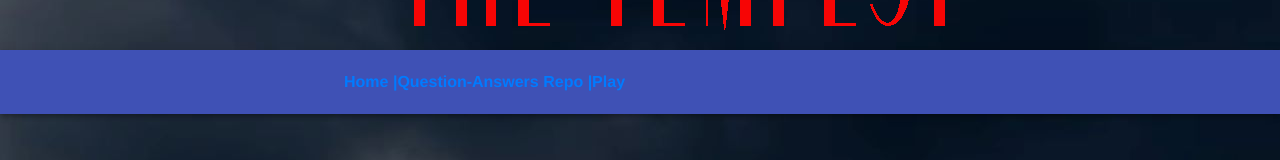
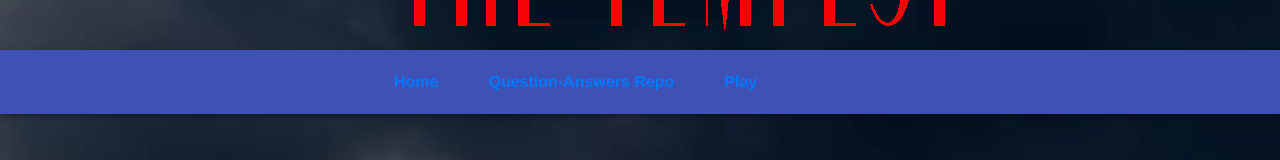
Before and after one commit to dpippert/CS554FinalProject, a React (Create React App) app in the folder client/: page / in a window 1280 px wide. Shown: the part 150-310 px from the top of the page. Built offline with nearby package versions, Linux system fonts and the light colour scheme; no server answers; sample sign-in values are in the browser's storage.

Commit message:
Chnages in navigation

```diff
--- a/client/src/App.css
+++ b/client/src/App.css
@@ -62,3 +62,9 @@ nav {
   font-weight: bold;
   color: gold;
 }
+.nav{
+  padding-left:50px;
+}
+.a{
+  color:gold
+}
--- a/client/src/Navigation.js
+++ b/client/src/Navigation.js
@@ -40,28 +40,28 @@ const NavigationAuth = () => {
 					>
                         	<Toolbar style={{ color: 'black' }}>
 
-							<div>
+							<div class="nav">
 
 								<NavLink
 									exact
 									to="/"
 									activeClassName="active"
 								>
-							Home   |
+							Home
 
 								</NavLink>
                                 </div>
-                            <div>
+                            <div class="nav">
 								<NavLink
 									exact
 									to="/admin"
 									activeClassName="active"
 								>
-							Question-Answers Repo   |
+							Question-Answers Repo
 
 								</NavLink>
                                 </div>
-                            <div>
+                            <div class="nav">
 							<NavLink
 								exact
 								to="/play"
@@ -88,18 +88,18 @@ const NavigationNonAuth = () => {
 
 				<AppBar position="relative" style={{ background: '#2E3B55', paddingLeft:"200px" }}>
 					<Toolbar style={{ color: 'black' }}>
-						<div >
+						<div class="nav">
 							<NavLink
 								exact
 								to="/play"
 								activeClassName="active"
 								id="landing"
 							>
-							          Ready To Play    |
+							          Ready To Play
 							</NavLink>
 						</div>
 
-						<div>
+						<div class="nav">
 							<NavLink
 								exact
 								to="/signin"
```
